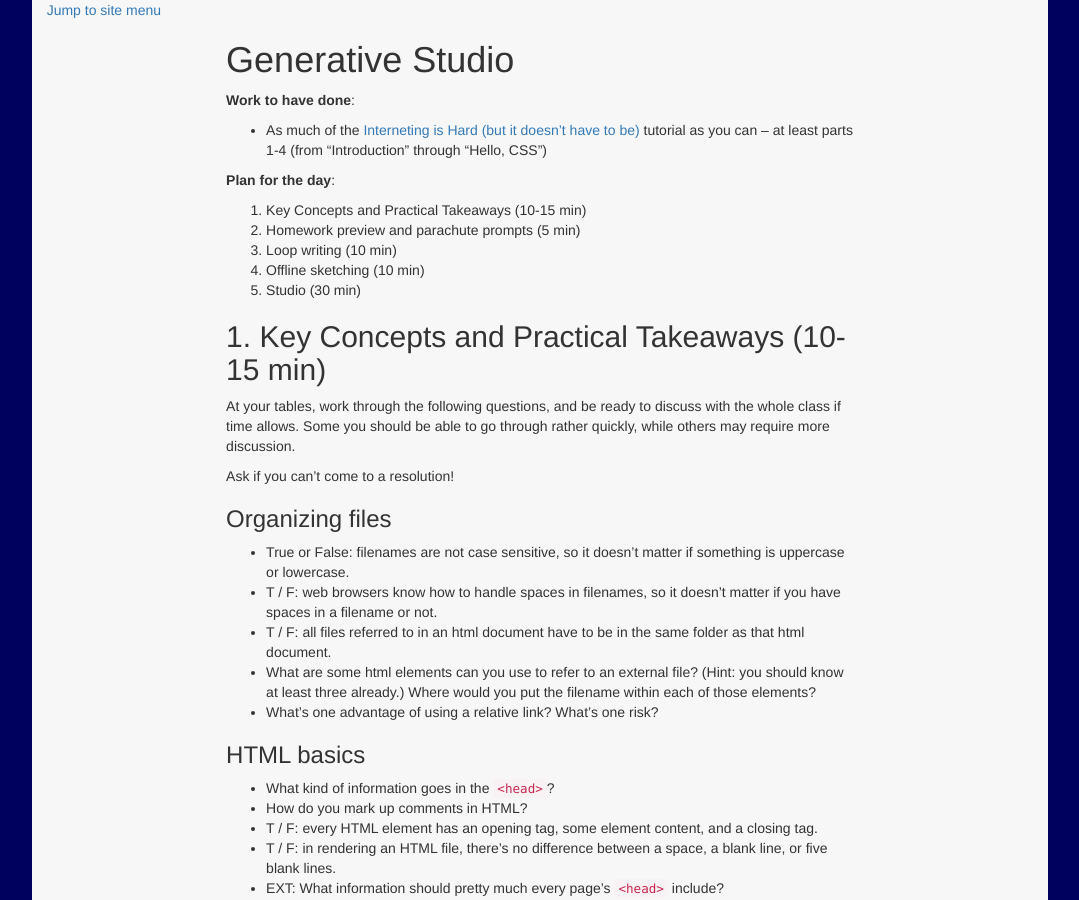
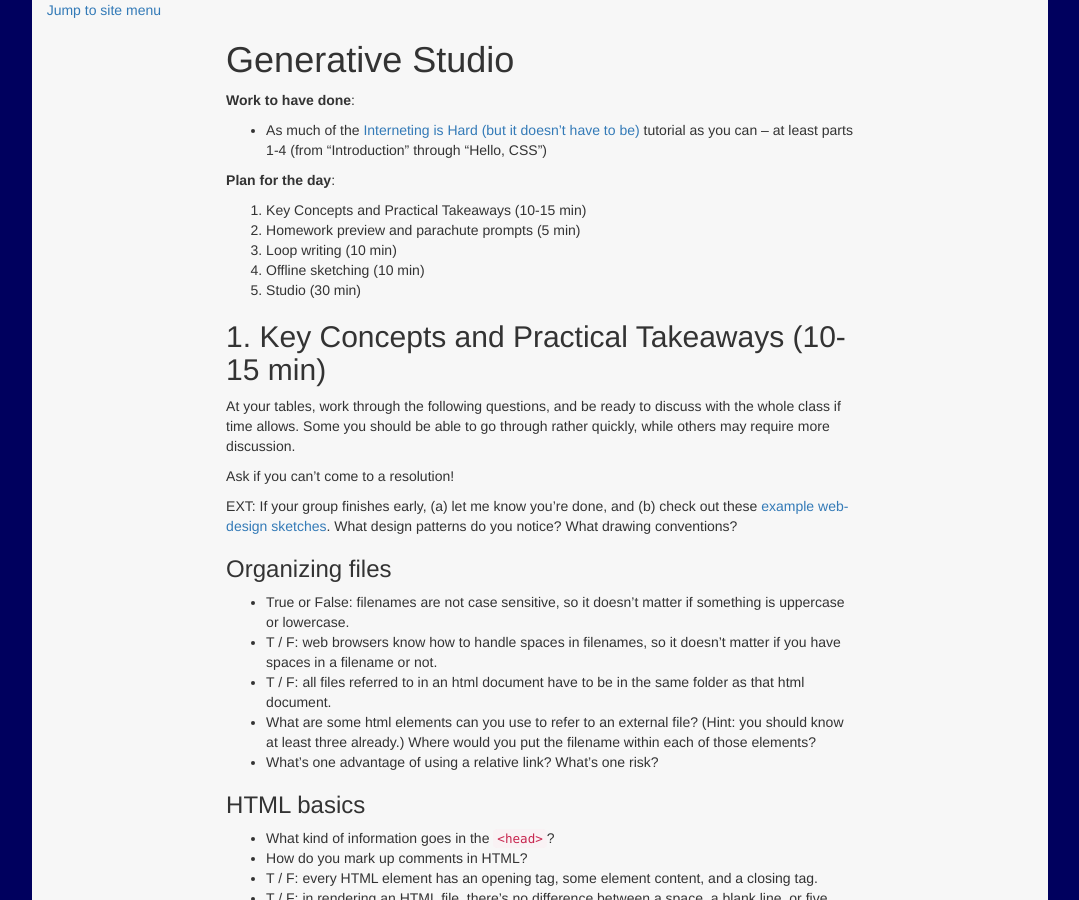
Before and after one commit to benmiller314/cdm2019fall, a Jekyll site: the page built from plans/lesson-17.md, in a window 1280 px wide and 900 px high. Shown: the whole window, without its empty margins (100-1179 px from the left). Built offline with Jekyll 4.4.1, drawn with Linux system fonts in a browser that asks for light colours; our own code applies the rules of GitHub Pages for plain Markdown files.

Commit message:
add EXT for concept review section

```diff
--- a/plans/lesson-17.md
+++ b/plans/lesson-17.md
@@ -20,6 +20,8 @@ layout: bottomnav
 At your tables, work through the following questions, and be ready to discuss with the whole class if time allows. Some you should be able to go through rather quickly, while others may require more discussion.
 
 Ask if you can't come to a resolution!
+
+EXT: If your group finishes early, (a) let me know you're done, and (b) check out these [example web-design sketches](http://designbeep.com/2012/05/17/33-great-examples-of-web-design-sketches/). What design patterns do you notice? What drawing conventions?
 
 ### Organizing files
 
```
